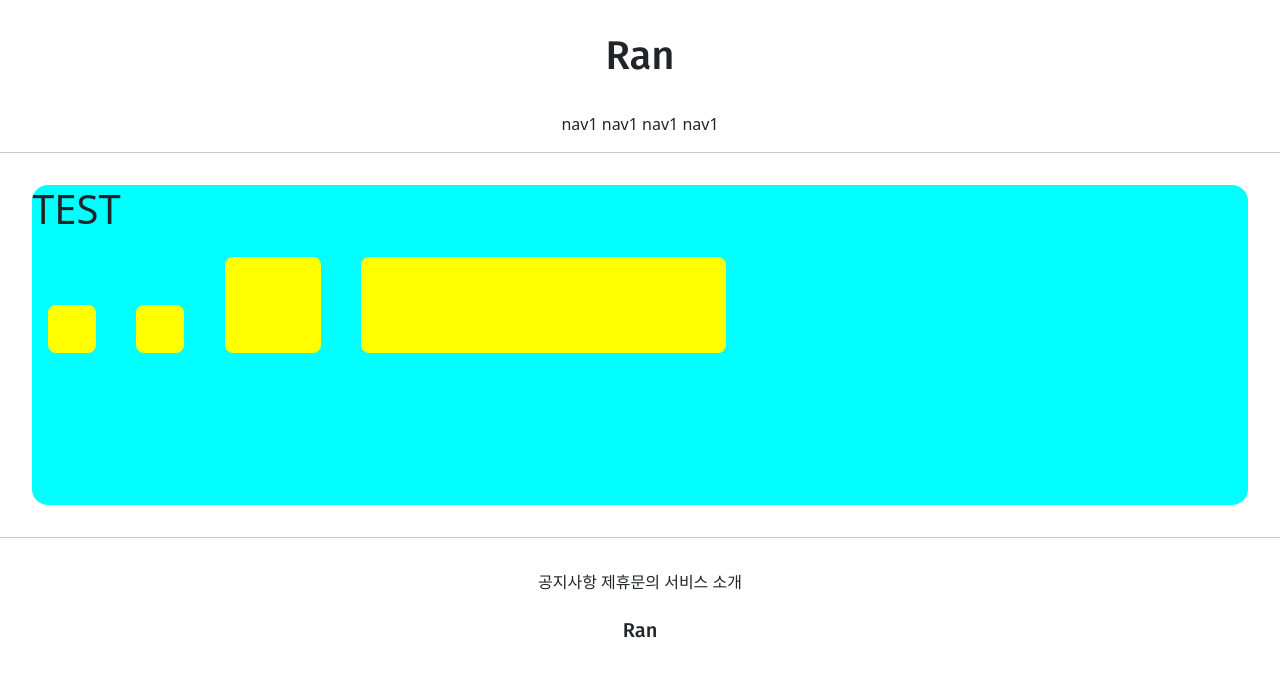
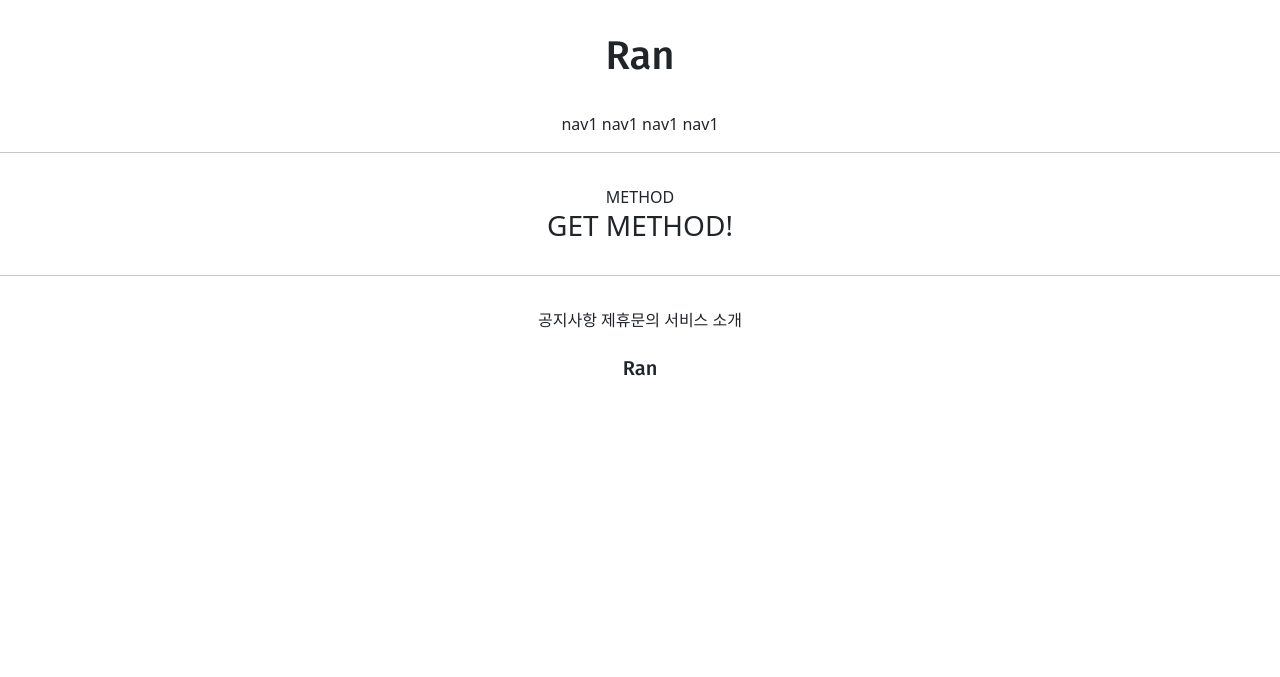
Before and after one commit to lauren0914/project2, a Django app: page /account/hello_world/ in a window 1280 px wide. Shown: the top 677 px of the page. Run offline with Django 3.2, Linux system fonts and the light colour scheme; parts of the project's set-up code (start-up, migrations or seed data) failed here and were passed over.

Commit message:
7/8 project2 commit 2

```diff
--- a/accountapp/templates/accountapp/hello_world.html
+++ b/accountapp/templates/accountapp/hello_world.html
@@ -3,25 +3,11 @@
 
 {% block content %}
 
-    <style>
+    <div style="margin: 2rem; text-align: center;"
+        <h1>METHOD</h1>
 
-        .testing {
-            background-color: yellow;
-            height: 48px;
-            width: 48px;
-            margin: 1rem;
-            border-radius: .5rem;
-            display: inline-block;
-        }
-    </style>
-    <div style="height: 20rem; background-color: aqua;
-    margin: 2rem; border-radius: 1rem; overflow: hidden; font-size: 2rem">
-        <h1>TEST</h1>
+        <h3>{{  text   }}</h3>
 
-    <div class="testing" style="height: 48px; width: 48px"></div>
-    <div class="testing" style="height: 3rem; width: 3rem"></div>
-    <div class="testing" style="height: 3em; width: 3em"></div>
-    <div class="testing" style="height: 30%; width: 30%"></div>
 
     </div>
 
--- a/accountapp/views.py
+++ b/accountapp/views.py
@@ -4,4 +4,9 @@ from django.shortcuts import render
 # Create your views here.
 def hello_world(request):
     # return HttpResponse('Hello World!')
-    return render(request, 'accountapp/hello_world.html')
+    if request.method == 'POST':
+        return render(request, 'accountapp/hello_world.html',
+                      context={'text': 'POST METHOD!'})
+    else :
+        return render(request, 'accountapp/hello_world.html',
+                      context={'text':'GET METHOD!'})
```
